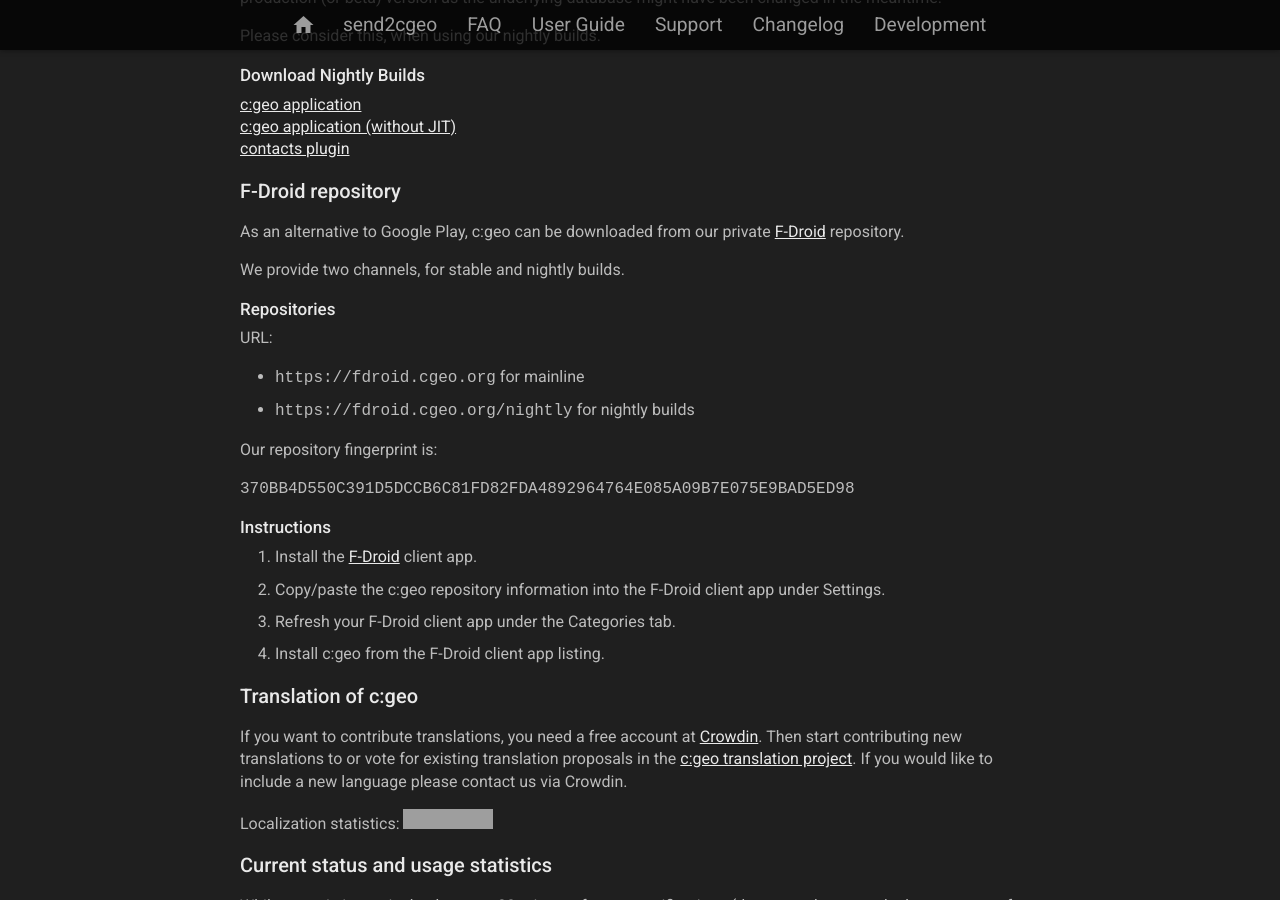
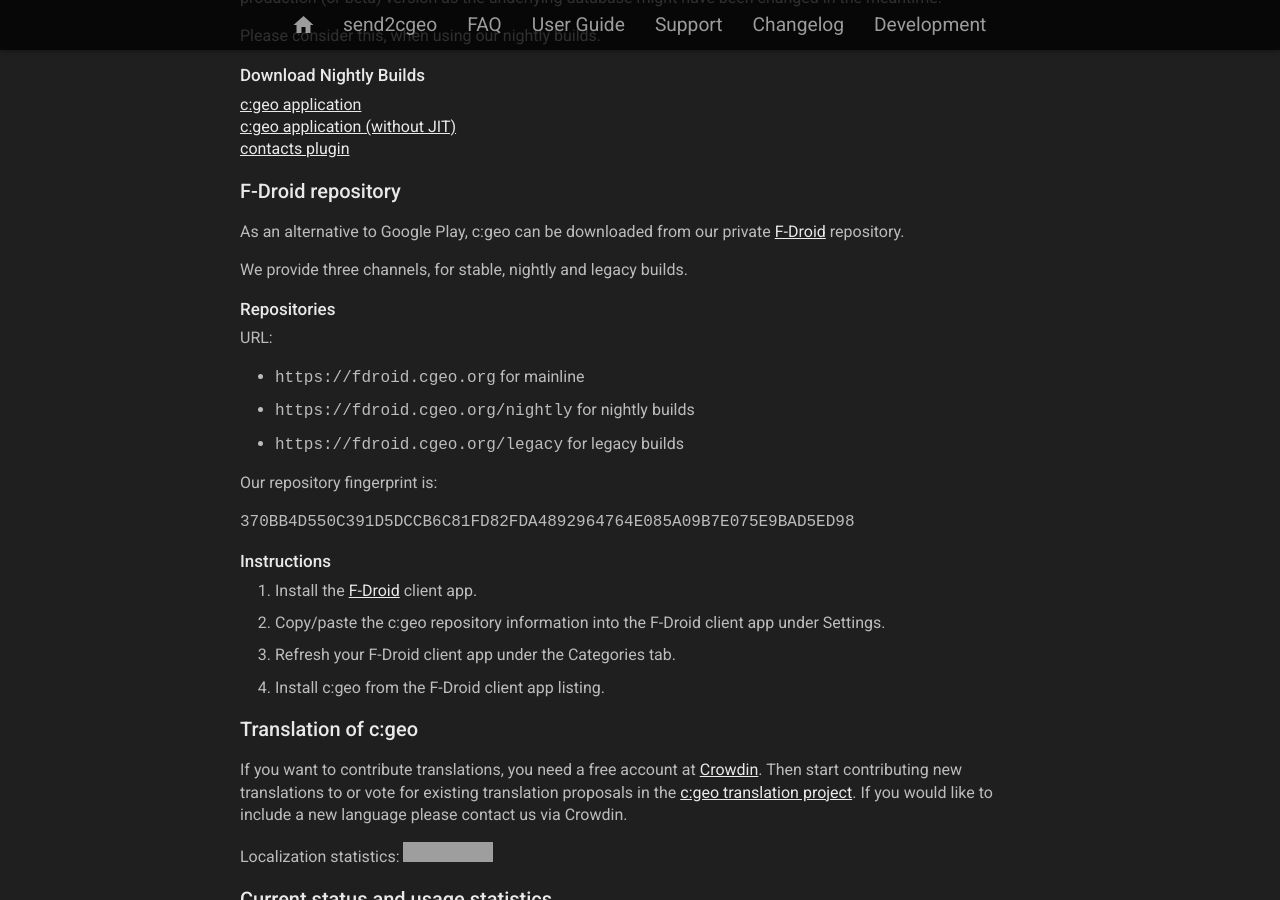
Before and after one commit to cgeo/cgeo.github.io, a Jekyll site: the page built from development.md, in a window 1280 px wide and 900 px high, scrolled down 1391 px. Built offline with Jekyll 4.4.1, drawn with Linux system fonts in a browser that asks for light colours; nearby versions of some CDN libraries; a script that is not in the unit is left out; grey boxes are pictures that could not be loaded.

Commit message:
Add fdroid/legacy releases
Relates to cgeo/cgeo#8750

```diff
--- a/development.md
+++ b/development.md
@@ -61,13 +61,14 @@
 
 As an alternative to Google Play, c:geo can be downloaded from our private [F-Droid](https://f-droid.org/) repository.
 
-We provide two channels, for stable and nightly builds.
+We provide three channels, for stable, nightly and legacy builds.
 
 ### Repositories
 
 URL:
 * `https://fdroid.cgeo.org` for mainline
 * `https://fdroid.cgeo.org/nightly` for nightly builds
+* `https://fdroid.cgeo.org/legacy` for legacy builds
 
 Our repository fingerprint is:
 
```
